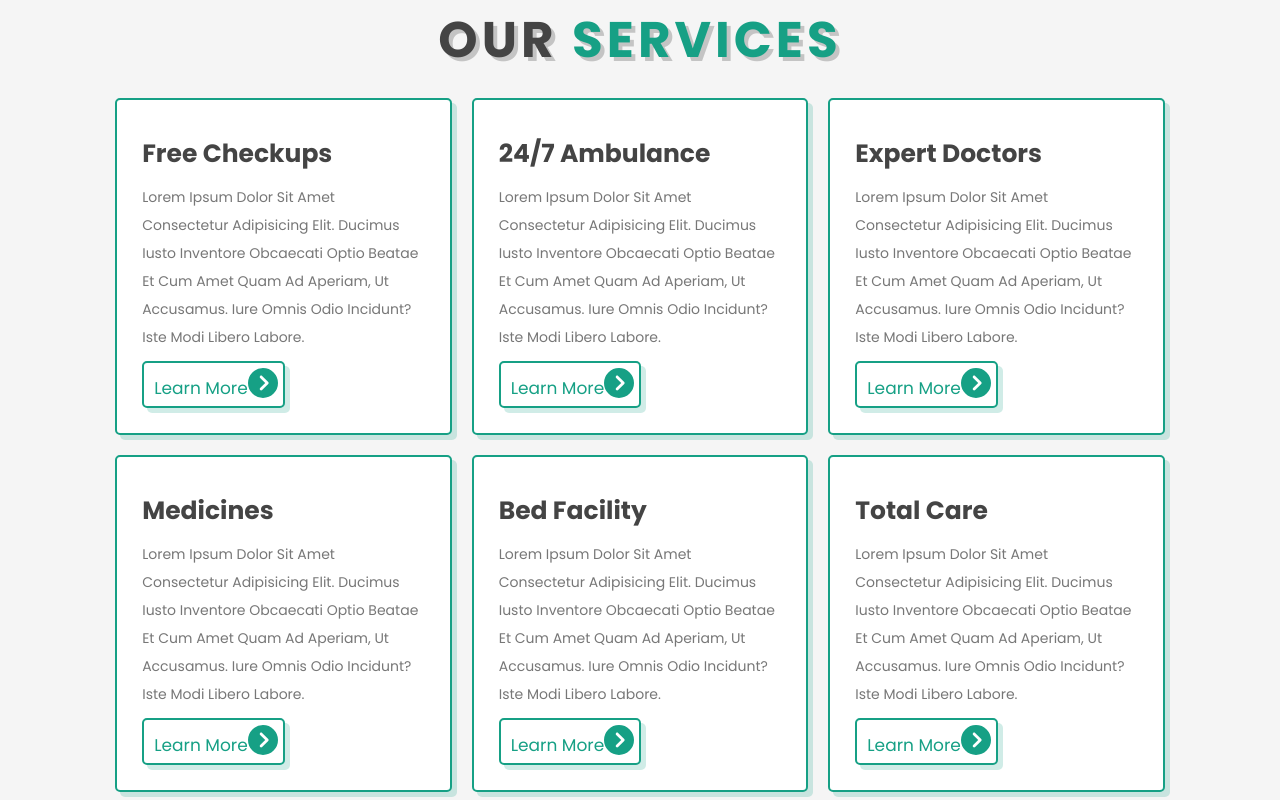
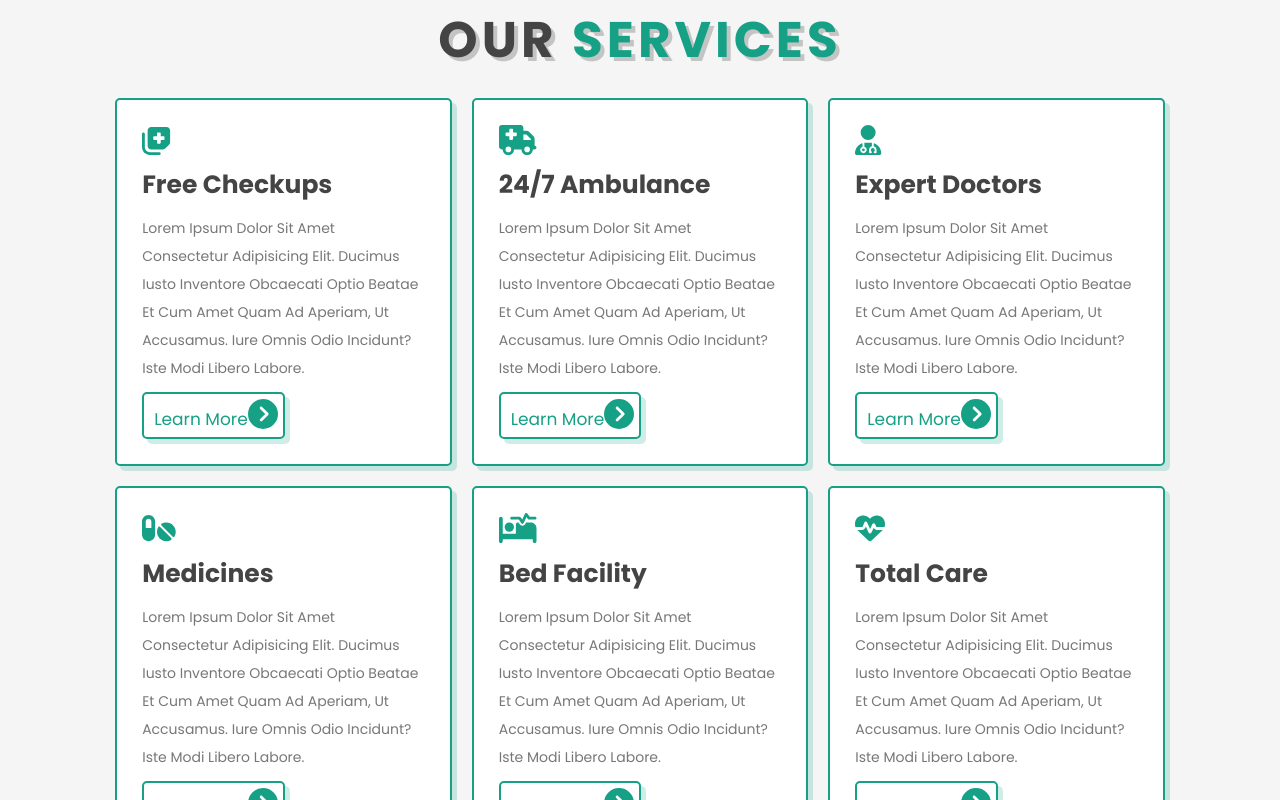
Before and after one commit to LymarPaller/PatientAppointment, a React (Vite) app: page / in a window 1280 px wide. Shown: the part 820-1620 px from the top of the page. Built offline with nearby package versions, Linux system fonts and the light colour scheme.

Commit message:
refactor: added boxcontainers and cards for services

```diff
--- /dev/null
+++ b/components/services-box-cards/BoxContainers.jsx
@@ -0,0 +1,76 @@
+import { FontAwesomeIcon } from '@fortawesome/react-fontawesome'
+import { faAmbulance, faCircleChevronRight, faHeartbeat, faNotesMedical, faPills, faProcedures, faUserMd } from "@fortawesome/free-solid-svg-icons"
+
+function BoxContainers () {
+    const boxArray = [
+        {
+            id: 1,
+            icon: faNotesMedical,
+            title: "free checkups",
+            details: "Lorem ipsum dolor sit amet consectetur adipisicing elit. Ducimus iusto inventore obcaecati optio beatae et cum amet quam ad aperiam, ut accusamus. Iure omnis odio incidunt? Iste modi libero labore.",
+        },
+        {
+            id: 2,
+            icon: faAmbulance,
+            title: "24/7 ambulance",
+            details: "Lorem ipsum dolor sit amet consectetur adipisicing elit. Ducimus iusto inventore obcaecati optio beatae et cum amet quam ad aperiam, ut accusamus. Iure omnis odio incidunt? Iste modi libero labore.",
+        },
+        {
+            id: 3,
+            icon: faUserMd,
+            title: "expert doctors",
+            details: "Lorem ipsum dolor sit amet consectetur adipisicing elit. Ducimus iusto inventore obcaecati optio beatae et cum amet quam ad aperiam, ut accusamus. Iure omnis odio incidunt? Iste modi libero labore.",
+        },
+        {
+            id: 4,
+            icon: faPills,
+            title: "medicines",
+            details: "Lorem ipsum dolor sit amet consectetur adipisicing elit. Ducimus iusto inventore obcaecati optio beatae et cum amet quam ad aperiam, ut accusamus. Iure omnis odio incidunt? Iste modi libero labore.",
+        },
+        {
+            id: 5,
+            icon: faProcedures,
+            title: "bed facility",
+            details: "Lorem ipsum dolor sit amet consectetur adipisicing elit. Ducimus iusto inventore obcaecati optio beatae et cum amet quam ad aperiam, ut accusamus. Iure omnis odio incidunt? Iste modi libero labore.",
+        },
+        {
+            id: 6,
+            icon: faHeartbeat,
+            title: "total care",
+            details: "Lorem ipsum dolor sit amet consectetur adipisicing elit. Ducimus iusto inventore obcaecati optio beatae et cum amet quam ad aperiam, ut accusamus. Iure omnis odio incidunt? Iste modi libero labore.",
+        },
+    ]
+
+
+    return (
+        <>
+        <div className="box-container">
+            {
+                boxArray.map(boxARR=><BoxCard
+                    key={boxARR.id}
+                    icon={boxARR.icon}
+                    title={boxARR.title}
+                    details={boxARR.details}
+                />)
+            }
+        </div>
+        </>
+    )
+}
+
+function BoxCard ({ icon, title, details }) {
+    return (
+        <>
+        <div className="box">
+            <FontAwesomeIcon icon={icon}/>
+            <h3>{title}</h3>
+            <p>{details}</p>
+            <a href="learnmore1.html" className="btn"> learn more
+                <FontAwesomeIcon icon={faCircleChevronRight}/>
+            </a>
+        </div>
+        </>
+    )
+}
+
+export default BoxContainers
--- a/pages/Home.jsx
+++ b/pages/Home.jsx
@@ -18,6 +18,7 @@ import blogIMG1 from './images/blog1.jpg'
 import blogIMG2 from './images/blog2.jpg'
 import blogIMG3 from './images/blog3.jpg'
 import IconContainer from '../components/icon-cards/IconContainer'
+import BoxContainers from '../components/services-box-cards/BoxContainers'
 
 
 function Home () {
@@ -93,63 +94,7 @@ function Home () {
 
                 <h1 className="heading">our <span>services</span></h1>
 
-                <div className="box-container">
-                    <div className="box">
-                        <i className="fas fa-notes-medical"></i>
-                        <h3>free checkups</h3>
-                        <p>Lorem ipsum dolor sit amet consectetur adipisicing elit. Ducimus iusto inventore obcaecati optio beatae et cum amet quam ad aperiam, ut accusamus. Iure omnis odio incidunt? Iste modi libero labore.</p>
-                        <a href="learnmore1.html" className="btn"> learn more
-                            <FontAwesomeIcon icon={faCircleChevronRight}/>
-                        </a>
-                    </div>
-
-                    <div className="box">
-                        <i className="fas fa-ambulance"></i>
-                        <h3>24/7 ambulance</h3>
-                        <p>Lorem ipsum dolor sit amet consectetur adipisicing elit. Ducimus iusto inventore obcaecati optio beatae et cum amet quam ad aperiam, ut accusamus. Iure omnis odio incidunt? Iste modi libero labore.</p>
-                        <a href="learnmore2.html" className="btn"> learn more
-                            <FontAwesomeIcon icon={faCircleChevronRight}/>
-
-                        </a>
-                    </div>
-
-                    <div className="box">
-                        <i className="fas fa-user-md"></i>
-                        <h3>expert doctors</h3>
-                        <p>Lorem ipsum dolor sit amet consectetur adipisicing elit. Ducimus iusto inventore obcaecati optio beatae et cum amet quam ad aperiam, ut accusamus. Iure omnis odio incidunt? Iste modi libero labore.</p>
-                        <a href="learnmore3.html" className="btn"> learn more
-                            <FontAwesomeIcon icon={faCircleChevronRight}/>
-                        </a>
-                    </div>
-
-                    <div className="box">
-                        <i className="fas fa-pills"></i>
-                        <h3>medicines</h3>
-                        <p>Lorem ipsum dolor sit amet consectetur adipisicing elit. Ducimus iusto inventore obcaecati optio beatae et cum amet quam ad aperiam, ut accusamus. Iure omnis odio incidunt? Iste modi libero labore.</p>
-                        <a href="learnmore4.html" className="btn"> learn more
-
-                        <FontAwesomeIcon icon={faCircleChevronRight}/>
-                        </a>
-                    </div>
-
-                    <div className="box">
-                        <i className="fas fa-procedures"></i>
-                        <h3>bed facility</h3>
-                        <p>Lorem ipsum dolor sit amet consectetur adipisicing elit. Ducimus iusto inventore obcaecati optio beatae et cum amet quam ad aperiam, ut accusamus. Iure omnis odio incidunt? Iste modi libero labore.</p>
-                        <a href="learnmore5.html" className="btn"> learn more
-                        <FontAwesomeIcon icon={faCircleChevronRight}/>
-                        </a>
-                    </div>
-
-                    <div className="box">
-                        <i className="fas fa-heartbeat"></i>
-                        <h3>total care</h3>
-                        <p>Lorem ipsum dolor sit amet consectetur adipisicing elit. Ducimus iusto inventore obcaecati optio beatae et cum amet quam ad aperiam, ut accusamus. Iure omnis odio incidunt? Iste modi libero labore.</p>
-                        <a href="learnmore6.html" className="btn"> learn more
-                        <FontAwesomeIcon icon={faCircleChevronRight}/>
-                        </a>
-                    </div>
-                </div>
+                <BoxContainers/>
 
             </section>
 
```
